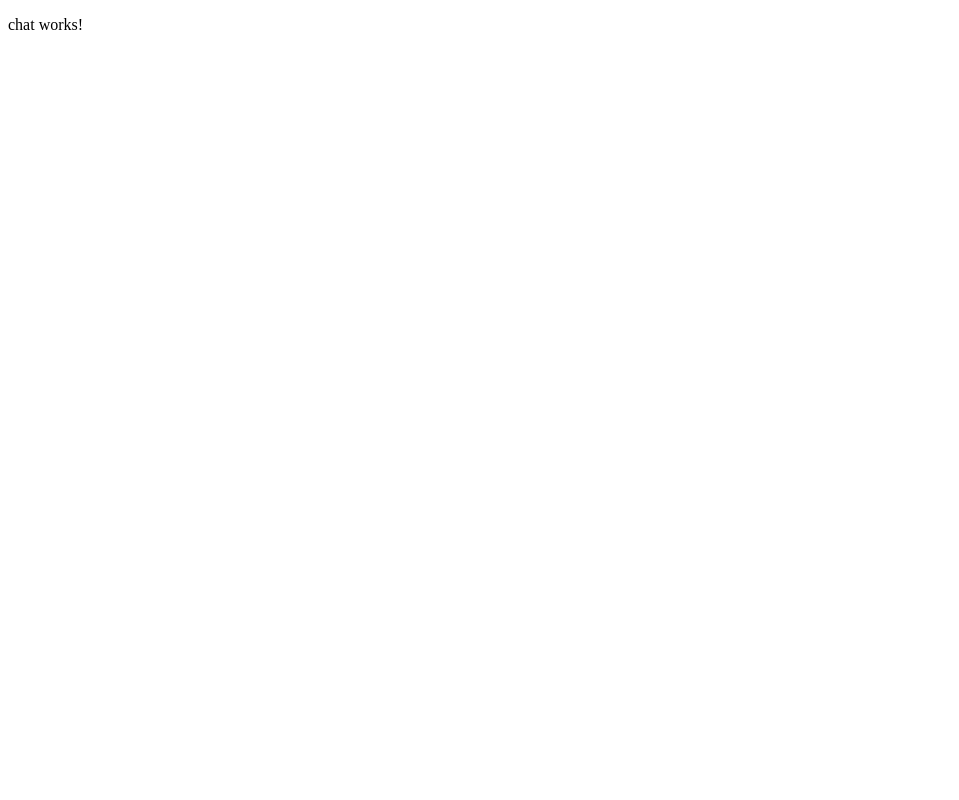
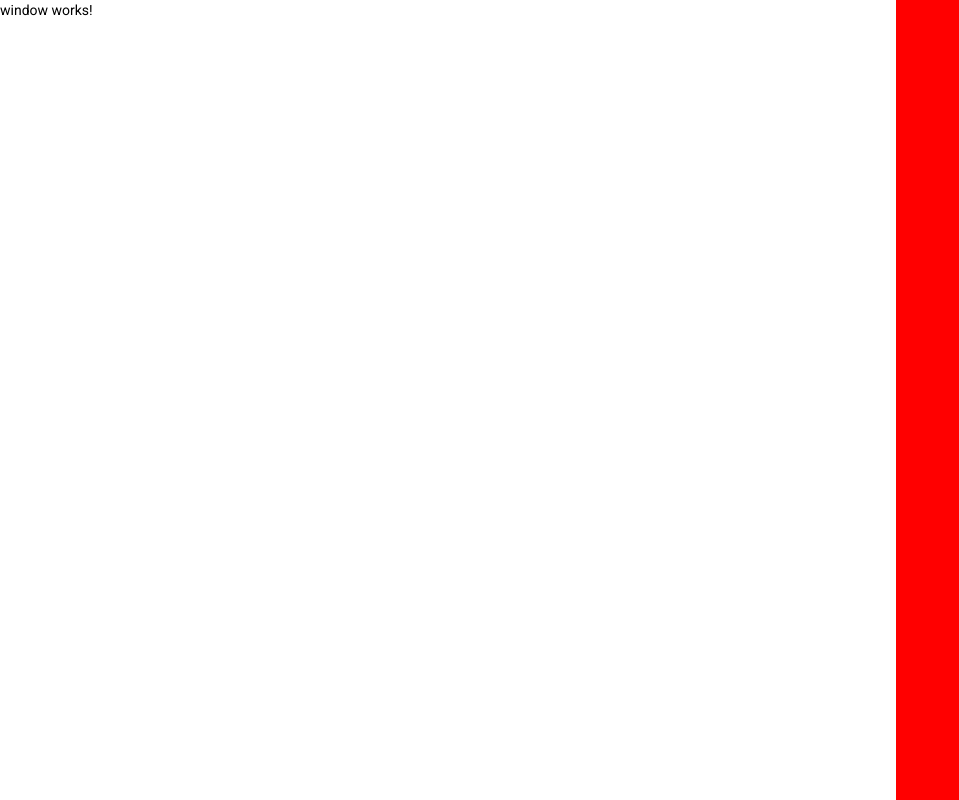
Before and after one commit to deriknyvo/chat-template, an Angular app: page /chat in a window 1280 px wide. Shown: the whole page, without its empty margins (0-959 px from the left). Built offline with nearby package versions, Linux system fonts and the light colour scheme.

Commit message:
define layout chat page

```diff
--- a/angular.json
+++ b/angular.json
@@ -53,6 +53,7 @@
               "src/assets"
             ],
             "styles": [
+              "./node_modules/@angular/material/prebuilt-themes/deeppurple-amber.css",
               "src/styles.scss"
             ],
             "scripts": []
@@ -116,6 +117,7 @@
               "src/assets"
             ],
             "styles": [
+              "./node_modules/@angular/material/prebuilt-themes/deeppurple-amber.css",
               "src/styles.scss"
             ],
             "scripts": []
--- a/src/app/app.module.ts
+++ b/src/app/app.module.ts
@@ -3,6 +3,7 @@
 
 import { AppRoutingModule } from './app-routing.module';
 import { AppComponent } from './app.component';
+import { BrowserAnimationsModule } from '@angular/platform-browser/animations';
 
 @NgModule({
   declarations: [
@@ -10,7 +11,8 @@
   ],
   imports: [
     BrowserModule,
-    AppRoutingModule
+    AppRoutingModule,
+    BrowserAnimationsModule
   ],
   providers: [],
   bootstrap: [AppComponent]
--- a/src/app/pages/chat/chat.component.html
+++ b/src/app/pages/chat/chat.component.html
@@ -1 +1,2 @@
-<p>chat works!</p>
+<app-window></app-window>
+<app-side></app-side>
--- a/src/app/pages/chat/chat.component.scss
+++ b/src/app/pages/chat/chat.component.scss
@@ -0,0 +1,5 @@
+:host {
+  height: 100%;
+  display: flex;
+  justify-content: space-between;
+}
--- a/src/app/pages/chat/chat.module.ts
+++ b/src/app/pages/chat/chat.module.ts
@@ -3,6 +3,8 @@
 
 import { ChatComponent } from './chat.component';
 import { RouterModule, Routes } from '@angular/router';
+import { SideComponent } from './side/side.component';
+import { WindowComponent } from './window/window.component';
 
 const routes: Routes = [
   {
@@ -13,7 +15,9 @@
 
 @NgModule({
   declarations: [
-    ChatComponent
+    ChatComponent,
+    SideComponent,
+    WindowComponent
   ],
   imports: [
     CommonModule,
--- a/src/index.html
+++ b/src/index.html
@@ -6,8 +6,11 @@
   <base href="/">
   <meta name="viewport" content="width=device-width, initial-scale=1">
   <link rel="icon" type="image/x-icon" href="favicon.ico">
+  <link rel="preconnect" href="https://fonts.gstatic.com">
+  <link href="https://fonts.googleapis.com/css2?family=Roboto:wght@300;400;500&display=swap" rel="stylesheet">
+  <link href="https://fonts.googleapis.com/icon?family=Material+Icons" rel="stylesheet">
 </head>
-<body>
+<body class="mat-typography">
   <app-root></app-root>
 </body>
 </html>
--- a/src/styles.scss
+++ b/src/styles.scss
@@ -1 +1,8 @@
-/* You can add global styles to this file, and also import other style files */
+html,
+body {
+  height: 100%;
+}
+body {
+  margin: 0;
+  font-family: Roboto, "Helvetica Neue", sans-serif;
+}
```
Also changed, not shown: 1 other file (tests, documents, lock files or other folders).
